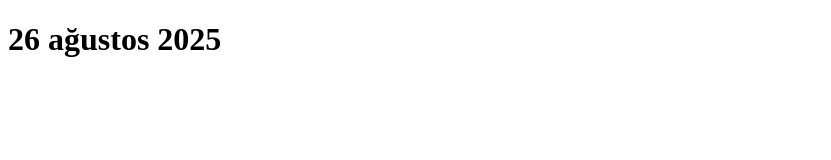
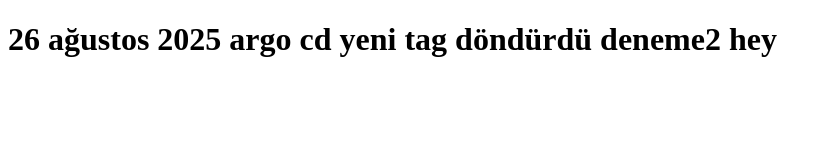
Before and after one commit to AlpenGlows/argoCD-git, a plain HTML site: page index.html in a window 1280 px wide. Shown: the whole page, without its empty margins (0-831 px from the left). Drawn offline with Linux system fonts and the light colour scheme.

Commit message:
test: trigger ArgoCD

```diff
--- a/index.html
+++ b/index.html
@@ -3,6 +3,7 @@
     <body>
         <h1>
             26 ağustos 2025
+            argo cd yeni tag döndürdü deneme2 hey
         </h1>
     </body>
     </html>
```
